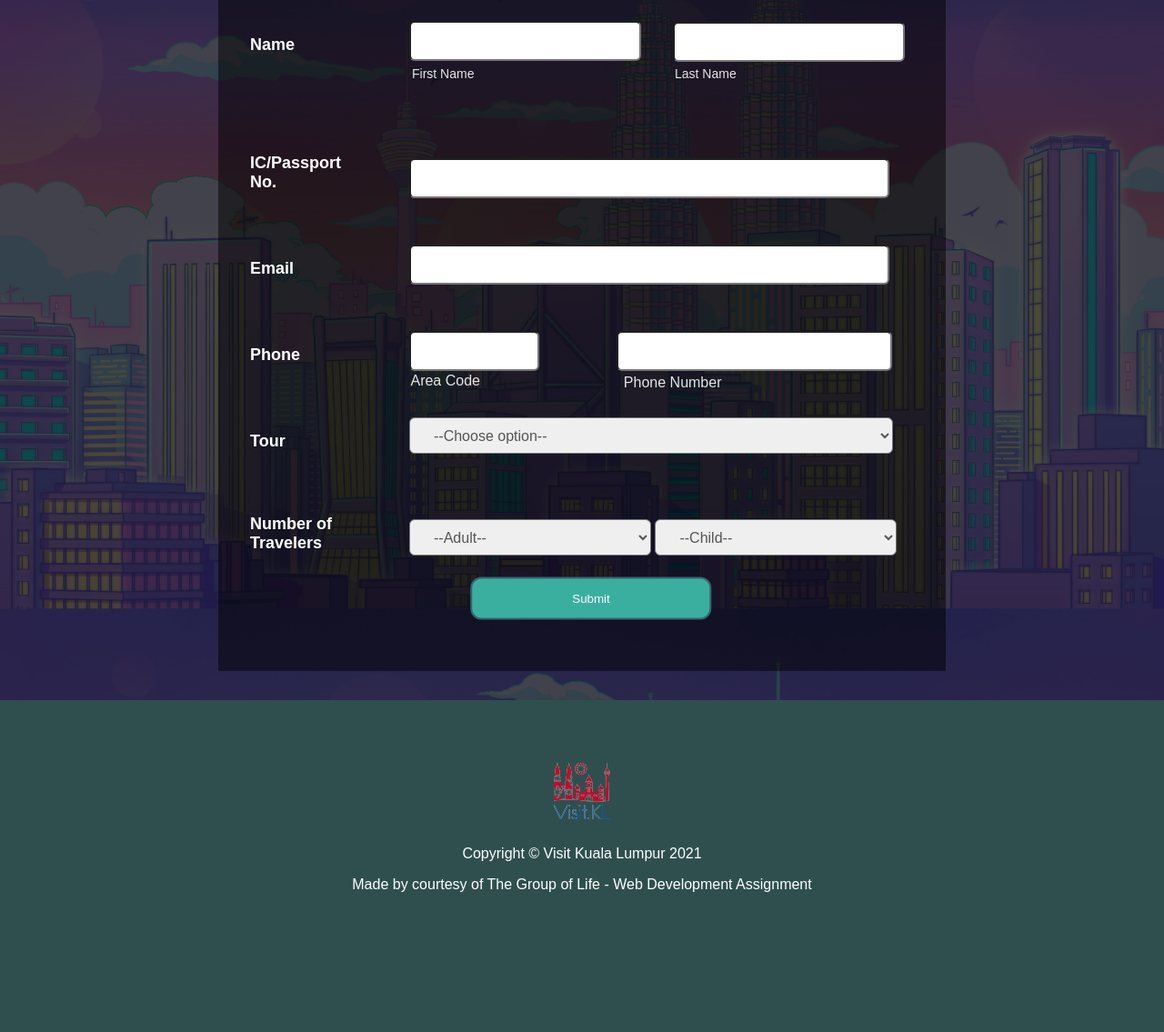
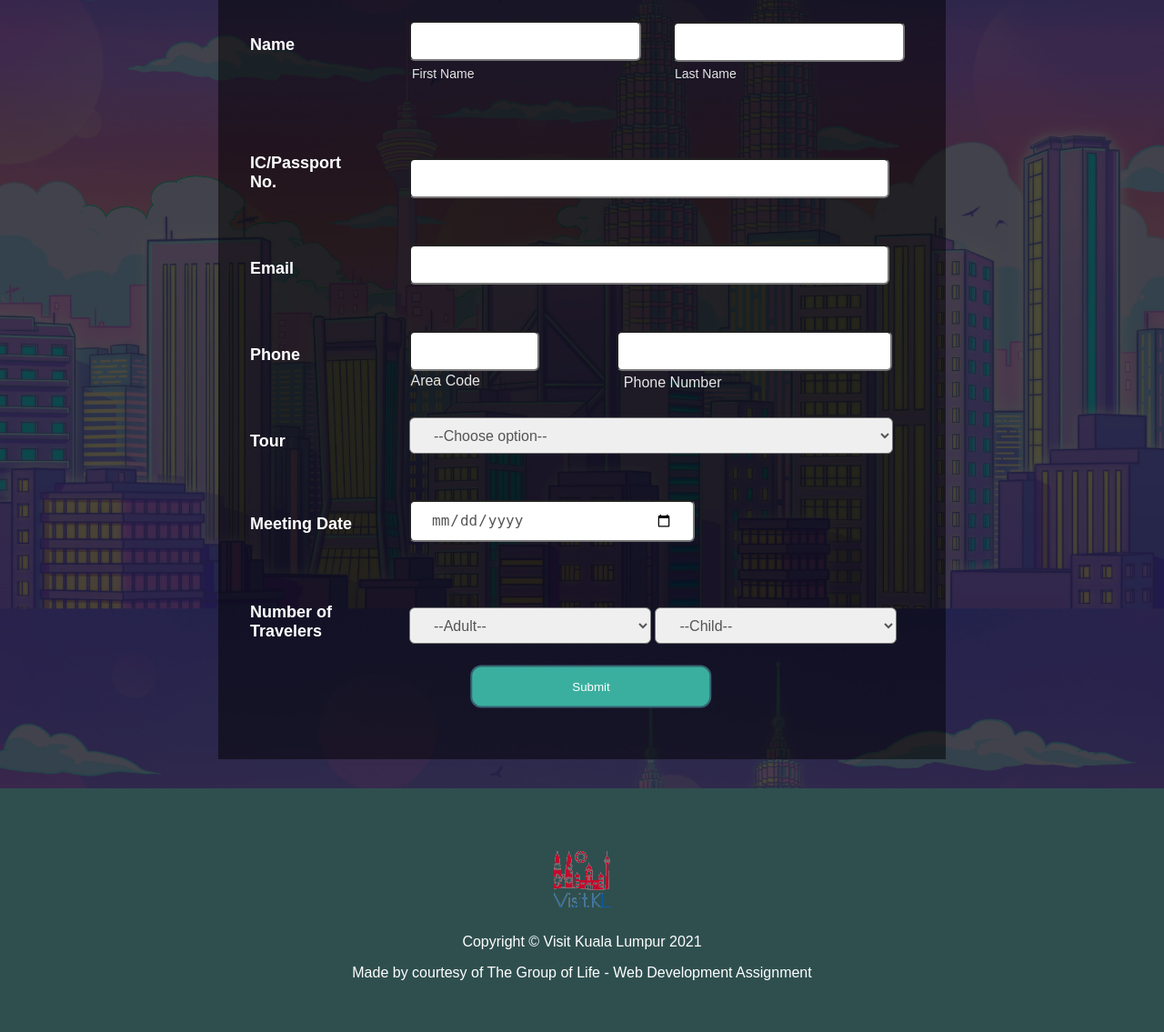
Before and after one commit to DigitalF1ow/WebDev_Assignment, a PHP site: page /Webdev_Assignment/planTrip.php in a window 1280 px wide. Shown: the part 184-1319 px from the top of the page at 91% size. Before the commit the page ends 1165 px from the top, so only its background shows below. Run offline with PHP 8.4, Linux system fonts and the light colour scheme.

Commit message:
add the meeting date

```diff
--- a/css/form.css
+++ b/css/form.css
@@ -84,7 +84,7 @@ form{
    top:-45px;
    }
 .lastlabel{
-            position:relative;
+   position:relative;
    color:#E5E5E5;
    text-transform:capitalize;
    font-size:14px;
@@ -168,6 +168,18 @@ form{
    overflow:hidden;
 }
 
+.meetingDate{
+   position:relative;
+   left:200px;
+   top:-37px;
+   line-height: 40px;
+   width:266px;
+   border-radius: 6px;
+   padding: 0 22px;
+   font-size: 16px;
+   color: #555;
+}
+
 .optionTravelers{
    position:relative;
    left:200px;
@@ -185,12 +197,7 @@ form{
 .option option{
    font-size:20px;
 }
-#coustomer{
-   margin-left:25px;
-   color:white;
-   font-size:18px;
 
-}
 .radio{
    display:inline-block;
    padding-right:70px;
--- a/planTrip.php
+++ b/planTrip.php
@@ -50,12 +50,11 @@
                     <option>Tour 2</option>
                     <option>Tour 3</option>
                 </select>
-    <!--
-                <h2 class="name">
-    Meeting Date</h2>
-                <input type="date" id="meetingDate" name="meetingDate">
-                </select>
-                -->
+
+    <h2 class="name">Meeting Date</h2>
+    <input type="date" class ="meetingDate" name="meetingDate">
+    </select>
+
     <h2 class="name"> Number of Travelers</h2>
     <select class="optionTravelers" name="numAdult">
                     <option disabled="disabled" selected="selected">--Adult--</option>
```
